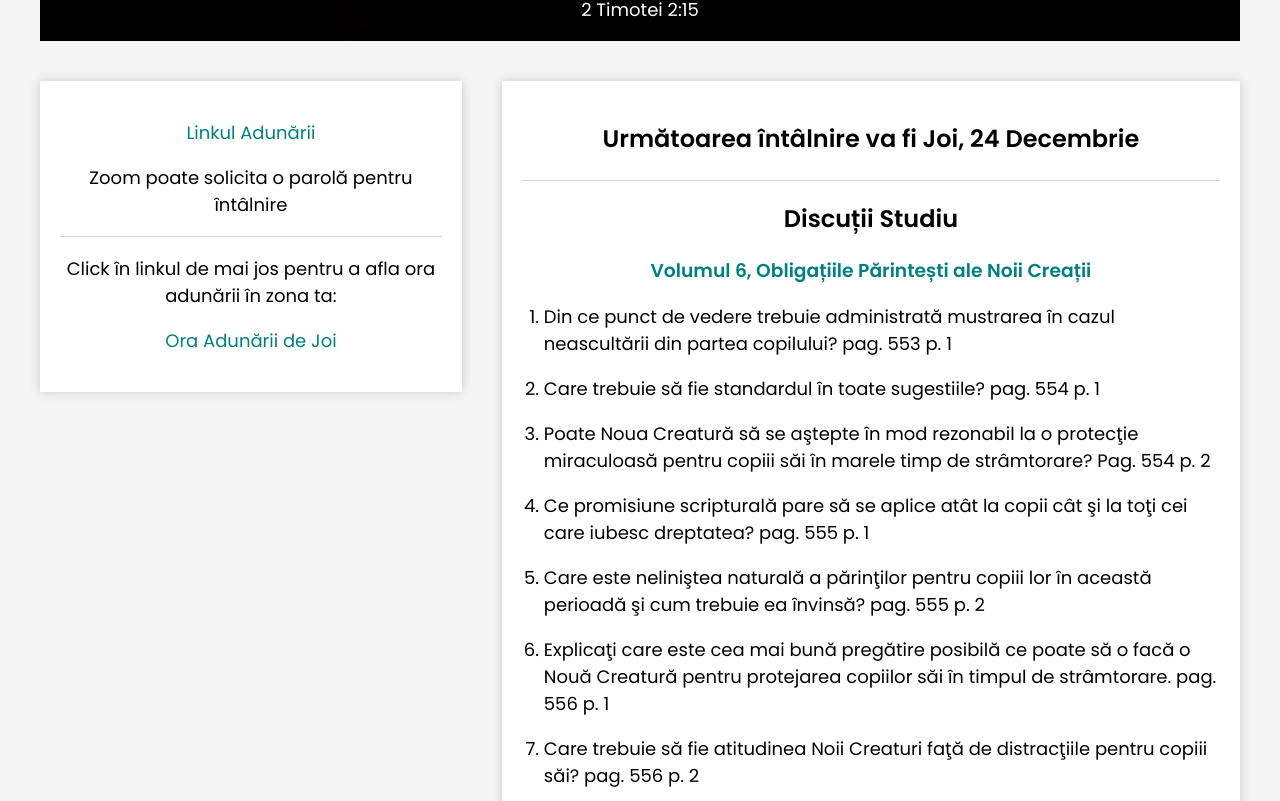
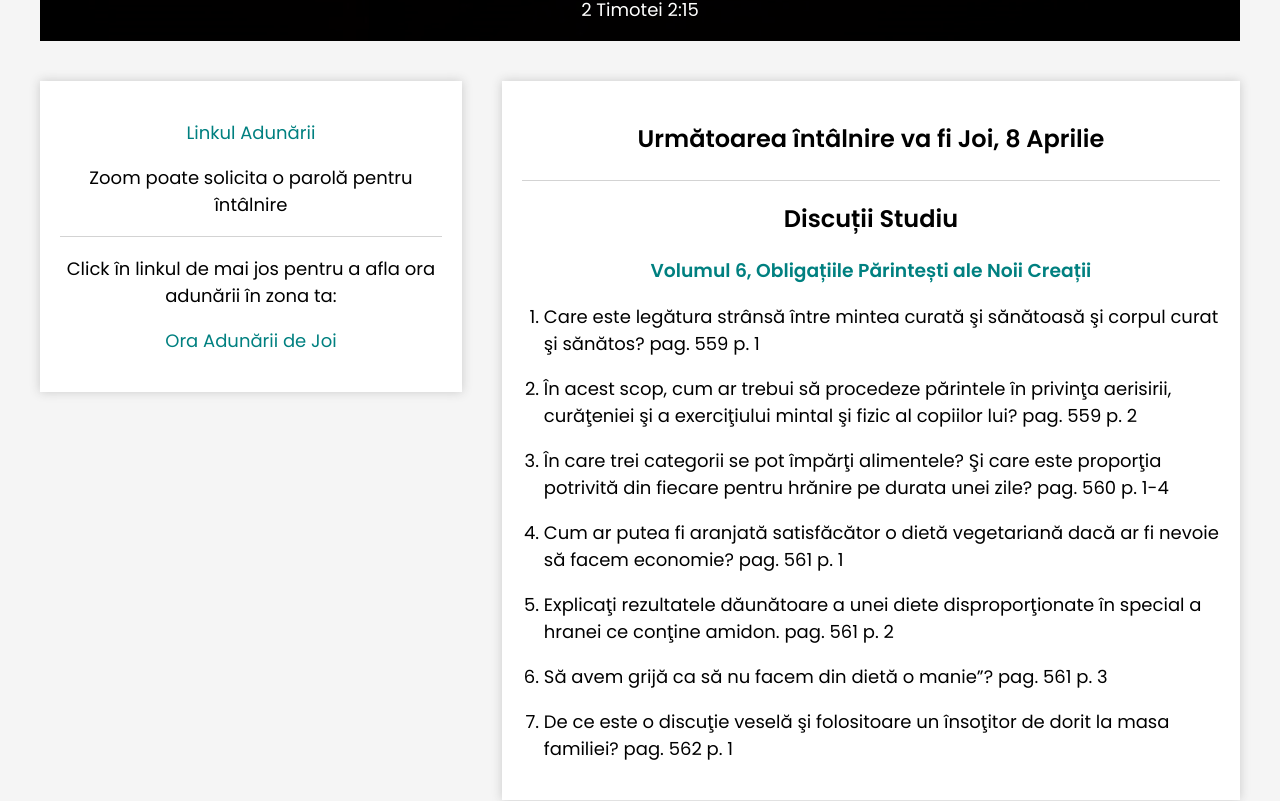
Before and after one commit to adunarea-tinerilor/stb-adt, a React (Create React App) app: page / in a window 1280 px wide. Shown: the part 439-1240 px from the top of the page. Built offline with nearby package versions, Linux system fonts and the light colour scheme.

Commit message:
weekley changes

```diff
--- a/src/App.js
+++ b/src/App.js
@@ -17,38 +17,26 @@ export default class App extends React.Component {
 
     this.state = {
       // SITE UPDATE DATE:
-      footerUpdateDate: "17 Decembrie 2020",
+      footerUpdateDate: "5 Aprilie 2021",
 
       // Meeting TIME Link:
-      meetingHour: "https://www.timeanddate.com/worldclock/fixedtime.html?msg=%C3%8Ent%C3%A2lnirea+Tinerilor+de+Joi&iso=20201217T10&p1=202&ah=2&am=30",
+      meetingHour: "https://www.timeanddate.com/worldclock/fixedtime.html?msg=%C3%8Ent%C3%A2lnirea+Tinerilor+de+Joi&iso=20210107T10&p1=202&ah=2&am=30",
 
       // NEXT MEETING Details:
-      nextMeetingDate: "Joi, 24 Decembrie",
+      nextMeetingDate: "Joi, 8 Aprilie",
       // nextMeetingSubject: "Adunare de Expreriențe",
 
       nextMeetingSubject: "Discuții Studiu",
       nextDiscussedLinkText: "Volumul 6, Obligațiile Părintești ale Noii Creații",
-      nextDiscussedLink: "http://www.acsib.com/HTDB/Volume6/V6C13.htm#z0009380",
+      nextDiscussedLink: "http://www.acsib.com/HTDB/Volume6/V6C13.htm#z0009396",
       nextMeetingQuestions: [
-        "Din ce punct de vedere trebuie administrată mustrarea în cazul neascultării din partea copilului? pag. 553 p. 1",
-        "Care trebuie să fie standardul în toate sugestiile? pag. 554 p. 1",
-        "Poate Noua Creatură să se aştepte în mod rezonabil la o protecţie miraculoasă pentru copiii săi în marele timp de strâmtorare? Pag. 554 p. 2",
-        "Ce promisiune scripturală pare să se aplice atât la copii cât şi la toţi cei care iubesc dreptatea? pag. 555 p. 1",
-        "Care este neliniştea naturală a părinţilor pentru copiii lor în această perioadă şi cum trebuie ea învinsă? pag. 555 p. 2",
-        "Explicaţi care este cea mai bună pregătire posibilă ce poate să o facă o Nouă Creatură pentru protejarea copiilor săi în timpul de strâmtorare. pag. 556 p. 1",
-        "Care trebuie să fie atitudinea Noii Creaturi faţă de distracţiile pentru copiii săi? pag. 556 p. 2",
-
-        // "Se aplică sfatul apostolic cu privire la căsătoria Noilor Creaţii şi pentru copiii lor neconsacraţi? pag. 557 p. 1",
-        // "Cum greşesc mulţi din Noua Creaţie în această privinţă? pag. 557 p. 2, 3, 4",
-        // "La ce vârstă ar părea potrivit ca bărbaţii şi respectiv femeile să se căsătorească? pag. 558 p. 1",
-        // "Cum pot ajuta nişte părinţi înţelepţi pe copiii lor în găsirea partenerului potrivit? pag. 558 p. 2",
-        // "Care este legătura strânsă între mintea curată şi sănătoasă şi corpul curat şi sănătos? pag. 559 p. 1",
-        // "În acest scop, cum ar trebui să procedeze părintele în privinţa aerisirii, curăţeniei şi a exerciţiului mintal şi fizic al copiilor lui? pag. 559 p. 2",
-        // "În care trei categorii se pot împărţi alimentele? Şi care este proporţia potrivită din fiecare pentru hrănire pe durata unei zile? pag. 560 p. 1-4",
-        // "Cum ar putea fi aranjată satisfăcător o dietă vegetariană dacă ar fi nevoie să facem economie? pag. 561 p. 1",
-        // "Explicaţi rezultatele dăunătoare a unei diete disproporţionate în special a hranei ce conţine amidon. pag. 561 p. 2",
-        // "Să avem grijă ca să nu facem din dietă o manie”? pag. 561 p. 3",
-        // "De ce este o discuţie veselă şi folositoare un însoţitor de dorit la masa familiei? pag. 562 p. 1"
+        "Care este legătura strânsă între mintea curată şi sănătoasă şi corpul curat şi sănătos? pag. 559 p. 1",
+        "În acest scop, cum ar trebui să procedeze părintele în privinţa aerisirii, curăţeniei şi a exerciţiului mintal şi fizic al copiilor lui? pag. 559 p. 2",
+        "În care trei categorii se pot împărţi alimentele? Şi care este proporţia potrivită din fiecare pentru hrănire pe durata unei zile? pag. 560 p. 1-4",
+        "Cum ar putea fi aranjată satisfăcător o dietă vegetariană dacă ar fi nevoie să facem economie? pag. 561 p. 1",
+        "Explicaţi rezultatele dăunătoare a unei diete disproporţionate în special a hranei ce conţine amidon. pag. 561 p. 2",
+        "Să avem grijă ca să nu facem din dietă o manie”? pag. 561 p. 3",
+        "De ce este o discuţie veselă şi folositoare un însoţitor de dorit la masa familiei? pag. 562 p. 1"
       ],
 
       // ANNOUNCEMENTS:
```
